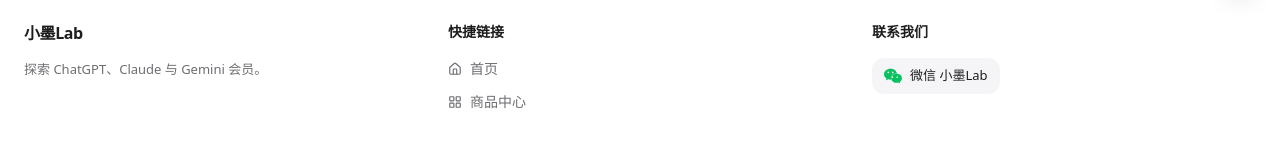
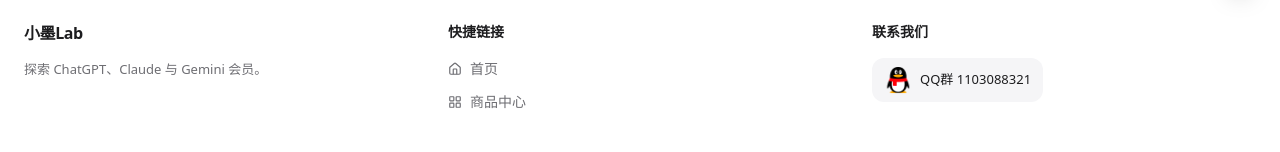
Before and after one commit to baimo233/xiaomo-ai-subscription-order, a React (Vite) app: page /login in a window 1280 px wide. Shown: the part 782-934 px from the top of the page. Built offline with nearby package versions, Linux system fonts and the light colour scheme.

Commit message:
Replace footer contact with QQ group 1103088321

```diff
--- a/public/brands/sources.json
+++ b/public/brands/sources.json
@@ -16,5 +16,9 @@
     "page": "https://about.x.com/en/who-we-are/brand-toolkit",
     "asset": "https://about.x.com/content/dam/about-twitter/x/brand-toolkit/x-logo.zip",
     "note": "Unmodified official logo-black.png from the X brand toolkit archive."
+  },
+  "QQ": {
+    "page": "https://im.qq.com/index",
+    "asset": "https://static-res.qq.com/static-res/imqq/qq-logo.png"
   }
 }
--- a/src/components/Footer.jsx
+++ b/src/components/Footer.jsx
@@ -1,7 +1,7 @@
 import { Link } from 'react-router-dom'
 import { useSettings } from '../context/SettingsContext.jsx'
 import { site } from '../data/site.js'
-import { IconArrowUp, IconGrid, IconHome, IconWeChat } from './Icons.jsx'
+import { IconArrowUp, IconGrid, IconHome } from './Icons.jsx'
 
 export default function Footer() {
   const { t } = useSettings()
@@ -38,8 +38,8 @@
           <h2 className="mb-4 text-[14px] font-semibold">{t('contactUs')}</h2>
           <div className="space-y-2">
             <div className="inline-flex items-center gap-2 rounded-xl bg-canvas px-3 py-2 text-[13px] text-ink">
-              <IconWeChat className="h-[18px] w-[18px] text-[#07C160]" />
-              {t('wechat')} {site.wechat}
+              <img src={`${import.meta.env.BASE_URL}brands/qq.png`} alt="" aria-hidden="true" className="h-7 w-7 object-contain" />
+              {t('qqGroup')} {site.qqGroup}
             </div>
           </div>
         </div>
--- a/src/data/site.js
+++ b/src/data/site.js
@@ -1,6 +1,6 @@
 export const site = {
   name: '小墨Lab',
   wechat: '小墨Lab',
-  qq: '8008800880',
+  qqGroup: '1103088321',
   year: 2026,
 }
--- a/src/i18n/messages.js
+++ b/src/i18n/messages.js
@@ -1,5 +1,6 @@
 export const messages = {
   'zh-CN': {
+    qqGroup: 'QQ群',
     nationalDaySchedule: '每年 10 月 1 日—7 日 · 北京时间',
     promotions: "活动与公告",
     carousel: "轮播",
@@ -159,6 +160,7 @@
     invalidPassword: '密码至少 4 个字符。',
   },
   'zh-TW': {
+    qqGroup: 'QQ 群組',
     nationalDaySchedule: '每年 10 月 1 日—7 日 · 北京時間',
     promotions: "活動與公告",
     carousel: "輪播",
@@ -318,6 +320,7 @@
     invalidPassword: '密碼至少 4 個字元。',
   },
   en: {
+    qqGroup: 'QQ Group',
     nationalDaySchedule: 'October 1–7 each year · China time',
     promotions: "Offers & news",
     carousel: "carousel",
```
Also changed, not shown: public/brands/qq.png (added).
